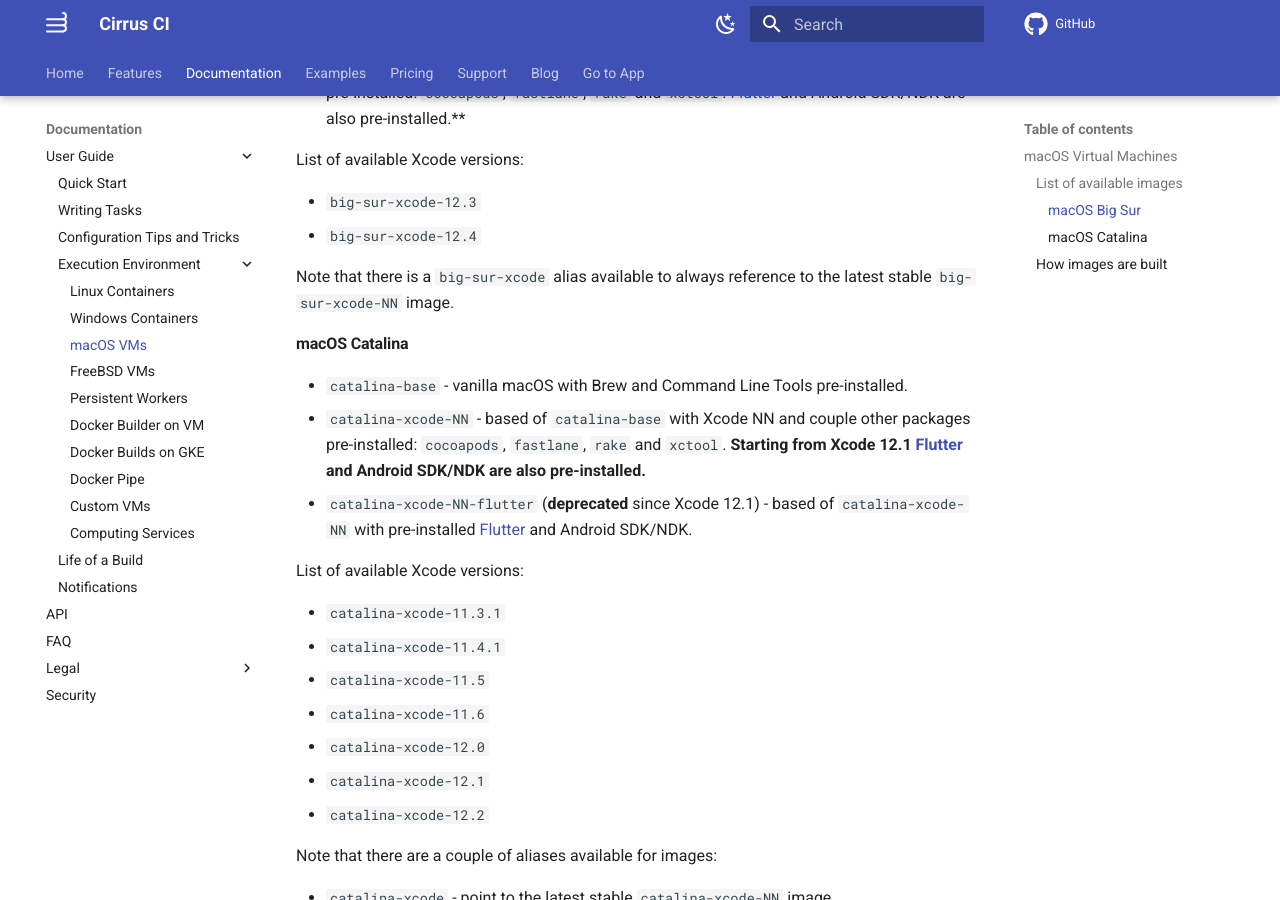
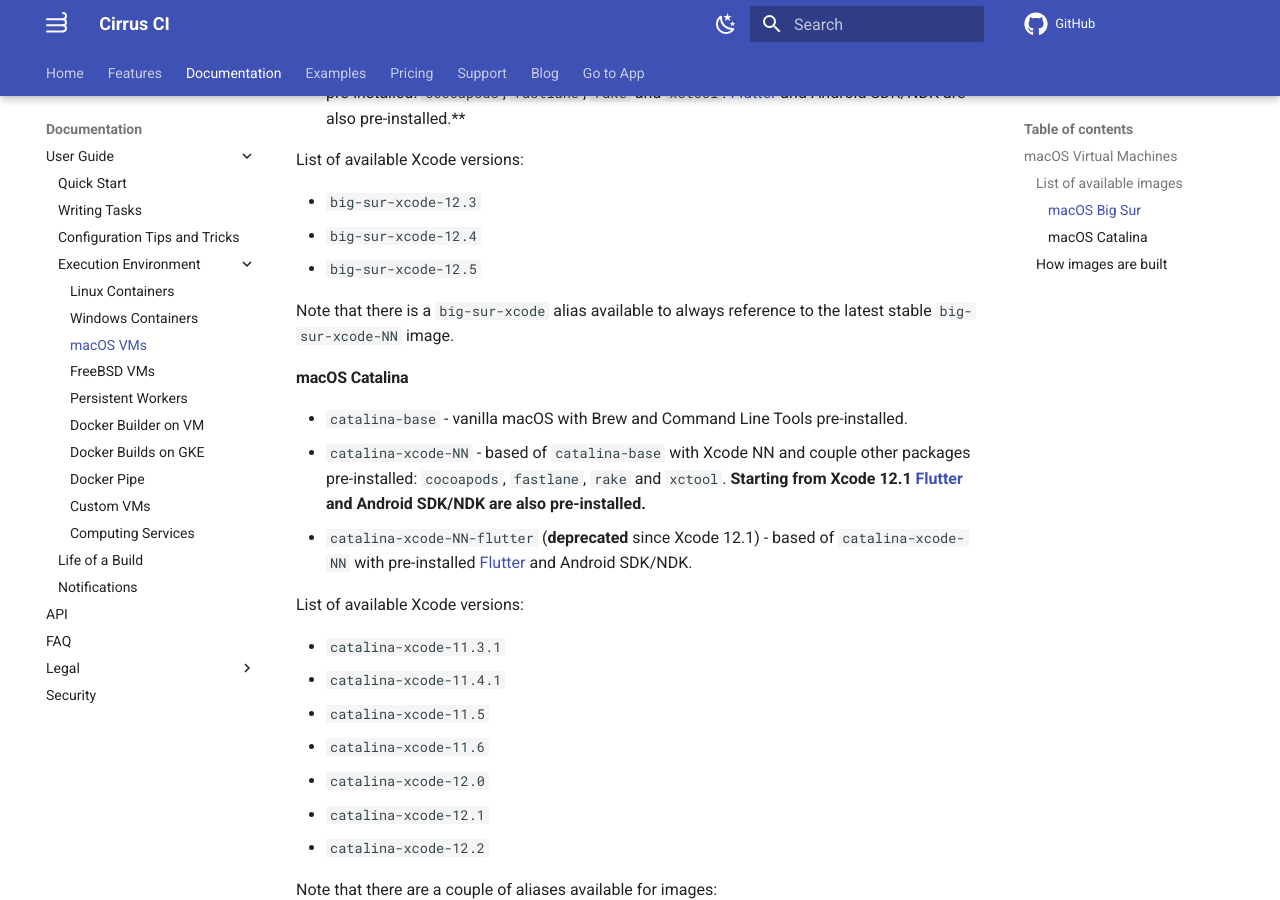
Before and after one commit to cirruslabs/cirrus-ci-docs, an MkDocs documentation site: the page built from docs/guide/macOS.md, in a window 1280 px wide and 900 px high, scrolled down 519 px. Built offline with MkDocs 1.6.1 and Material for MkDocs 9.7.7, drawn with Linux system fonts in a browser that asks for light colours; comment, search, counter and statistics services are not loaded.

Commit message:
Xcode 12.5

```diff
--- a/docs/guide/macOS.md
+++ b/docs/guide/macOS.md
@@ -23,6 +23,7 @@ List of available Xcode versions:
 
 * `big-sur-xcode-12.3`
 * `big-sur-xcode-12.4`
+* `big-sur-xcode-12.5`
 
 Note that there is a `big-sur-xcode` alias available to always reference to the latest stable `big-sur-xcode-NN` image.
 
```
